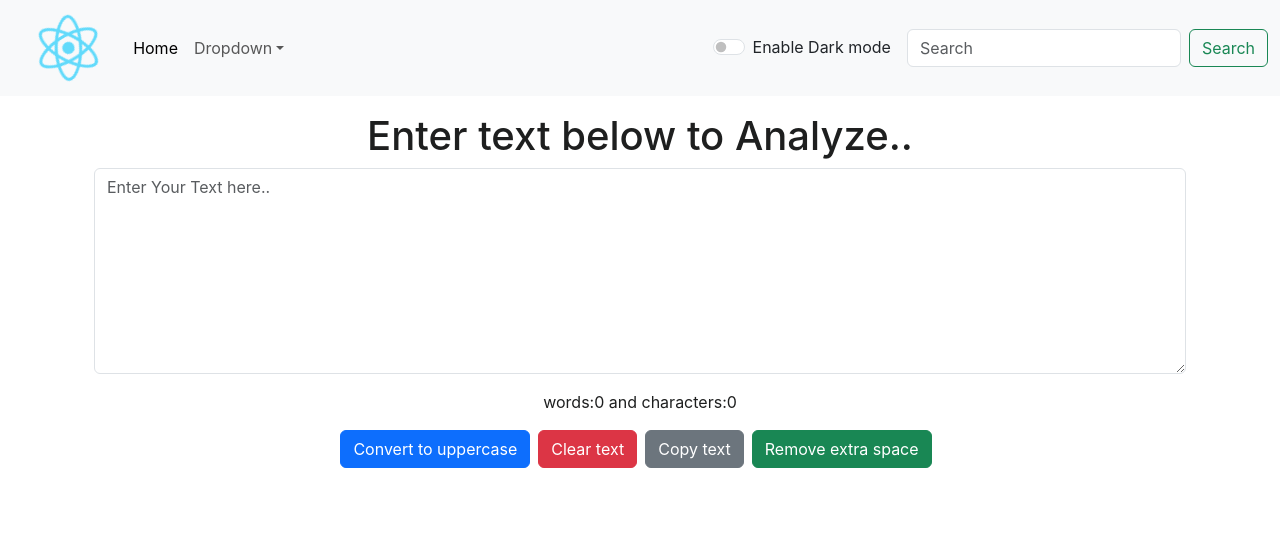
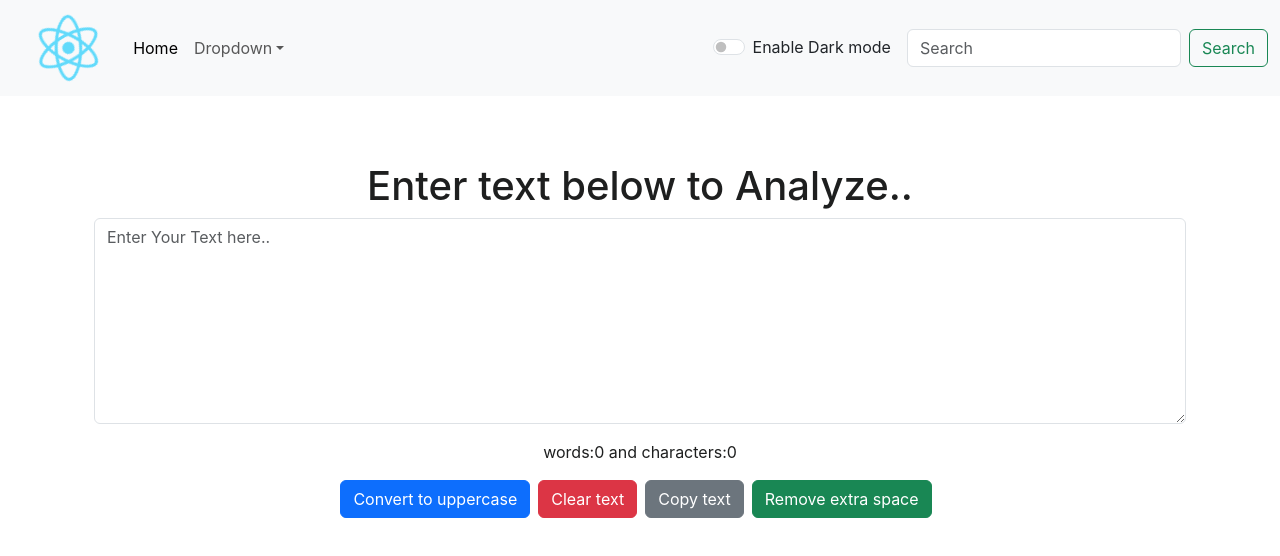
Before and after one commit to Luffy01012000/Reactjs, a React (Create React App) app: page / in a window 1280 px wide. Shown: the top 556 px of the page. Built offline with nearby package versions, Linux system fonts and the light colour scheme.

Commit message:
fix layout shift

```diff
--- a/src/components/Alert.js
+++ b/src/components/Alert.js
@@ -14,7 +14,8 @@ function Alert(props) {
   // };
   // showAlert("hello","success");
   return (
-    //if props.alert is false then don't execute rest of the code otherwise do it.
+    <div style={{height: '50px'}}>
+    {//if props.alert is false then don't execute rest of the code otherwise do it.
     props.alert &&
       <div
         className={`alert alert-${props.alert.type} alert-dismissible fade show`}
@@ -29,8 +30,8 @@ function Alert(props) {
           data-bs-dismiss="alert"
           aria-label="Close"
         ></button> */}
+      </div>}
       </div>
-
   );
 }
 
```
